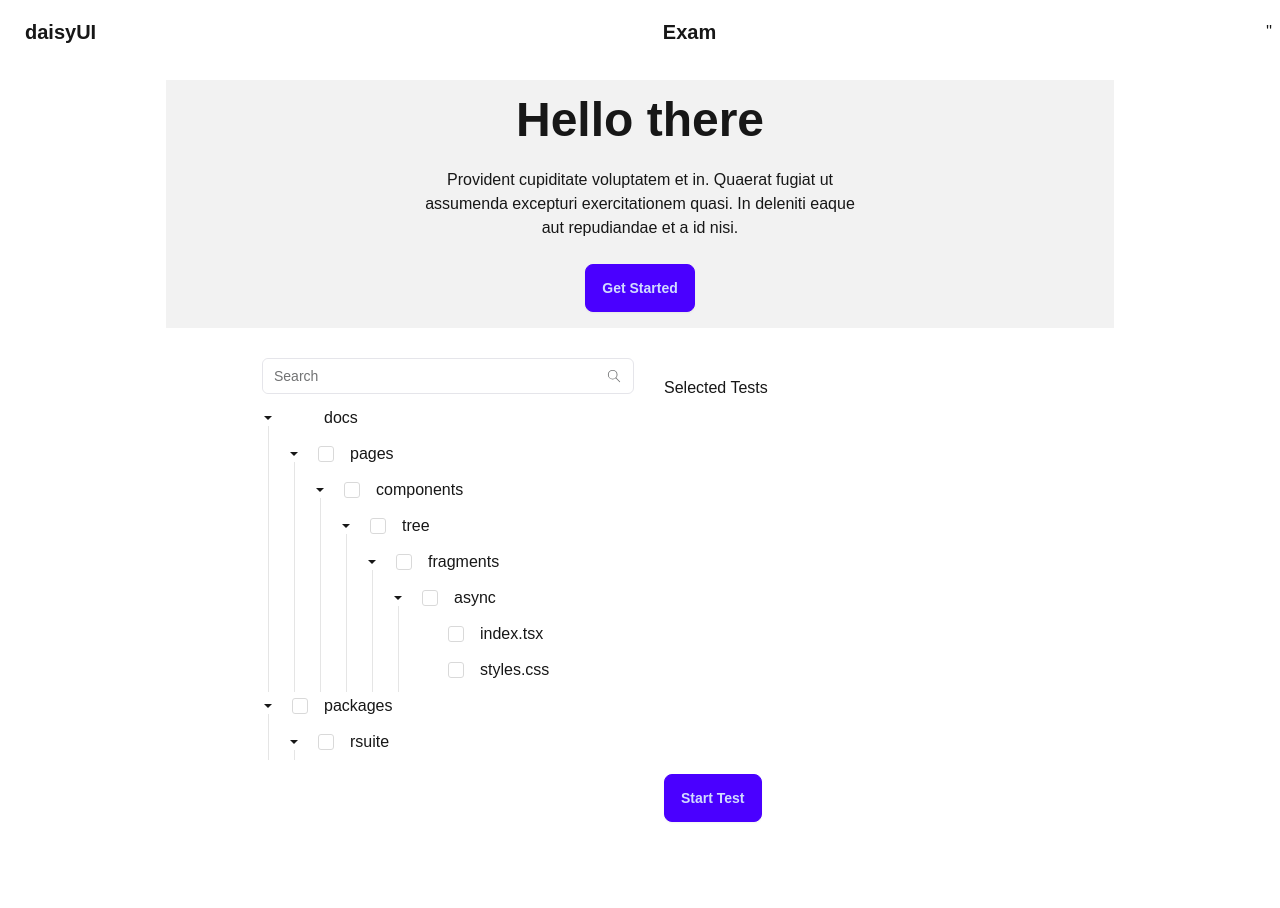
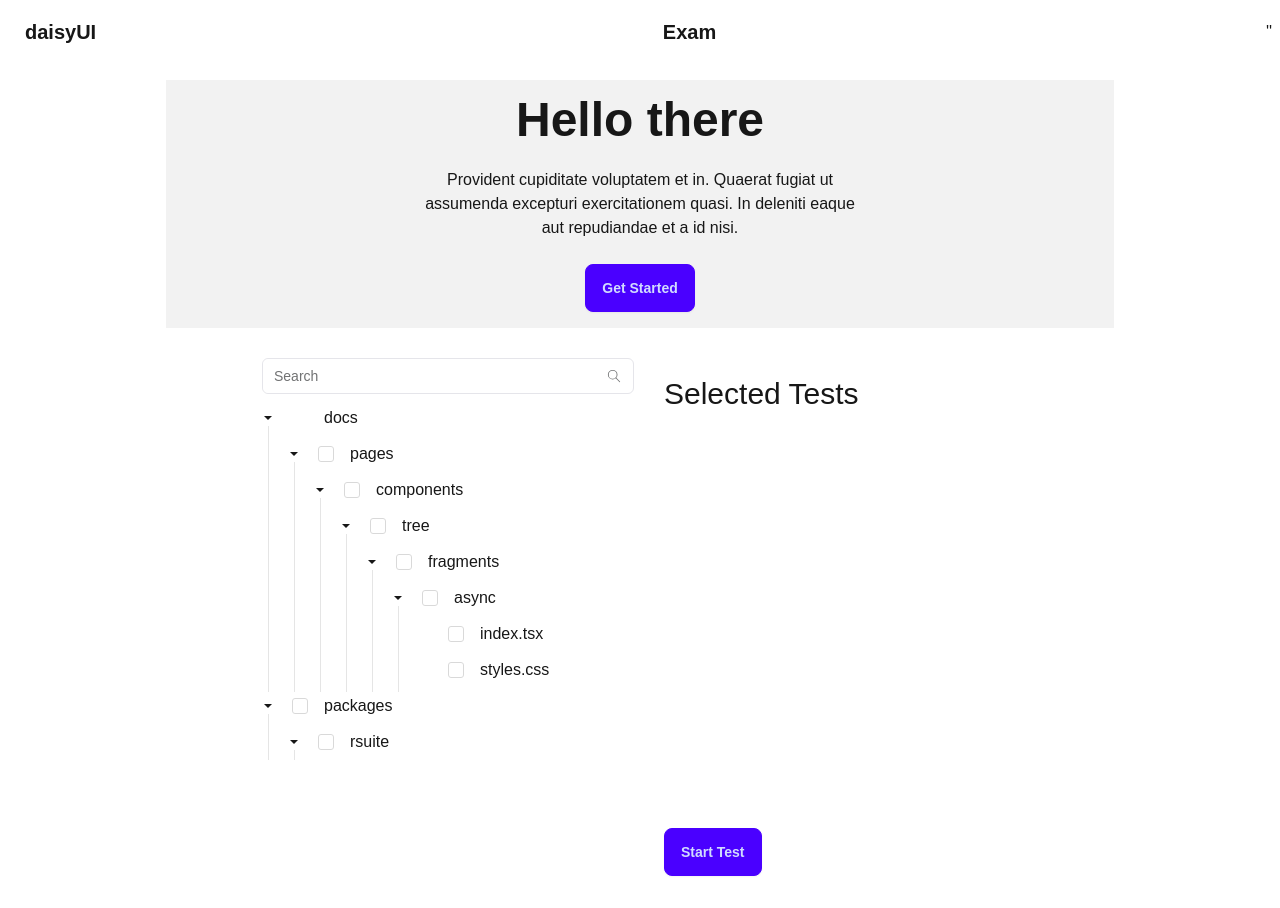
Before and after one commit to kausgang/TEST, a Next.js app in the folder NEXTJS/t1/: page / in a window 1280 px wide. Before the commit the page ends 854 px from the top, so only its background shows below. Built offline with nearby package versions, Linux system fonts and the light colour scheme.

Commit message:
Update TestPicker.jsx

```diff
--- a/NEXTJS/t1/src/components/TestPicker.jsx
+++ b/NEXTJS/t1/src/components/TestPicker.jsx
@@ -2,10 +2,10 @@
 import React from "react";
 import RButton from "./RButton";
 import Tags from "./Tags";
-import { getTests, TestContextProvider } from "@/context/TestContext";
+import { TestContextProvider } from "@/context/TestContext";
 
 const TestPicker = () => {
-  const { tests } = getTests();
+  // const { tests } = getTests();
 
   return (
     <TestContextProvider>
@@ -13,8 +13,8 @@ const TestPicker = () => {
         <div className="w-96">
           <RButton />
         </div>
-        <div className="p-6 w-96">
-          Selected Tests
+        <div className="p-6 w-96 flex flex-col space-y-4">
+          <p className="text-3xl">Selected Tests</p>
           <Tags />
         </div>
       </div>
```
